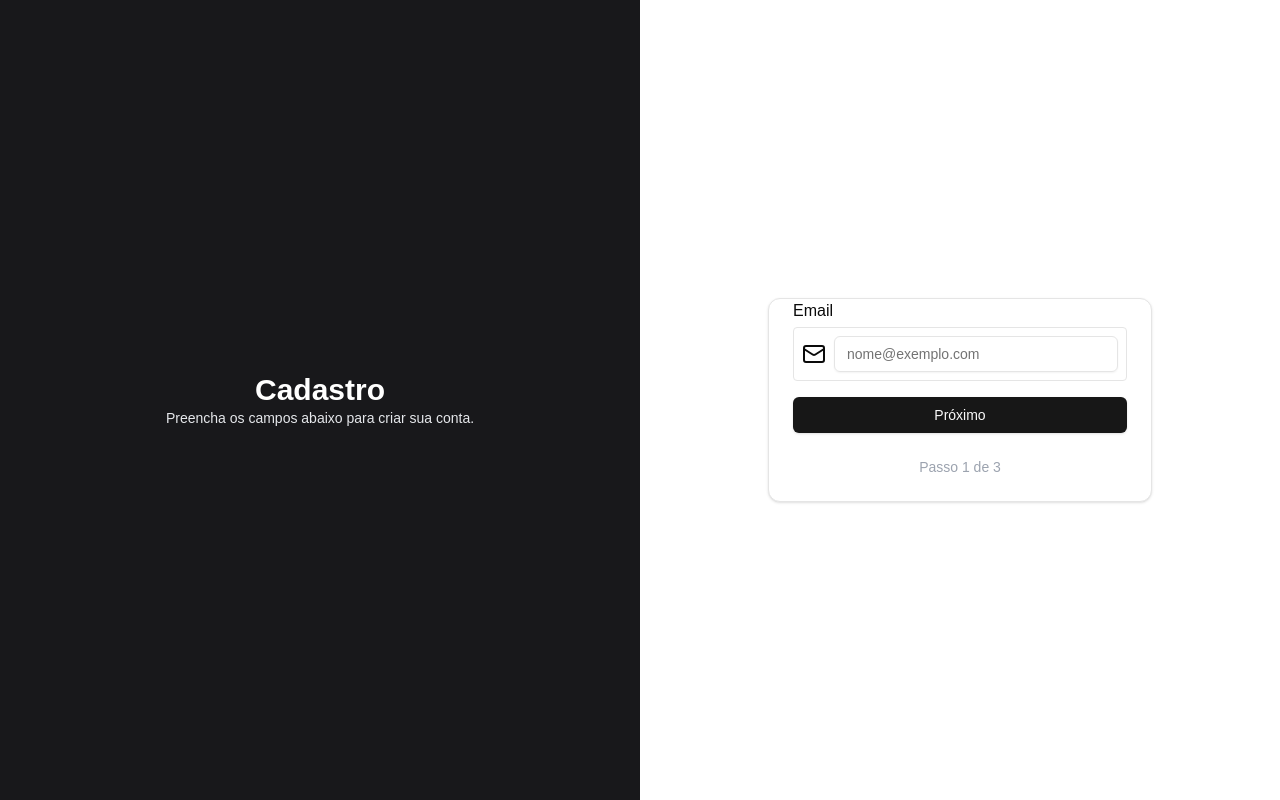
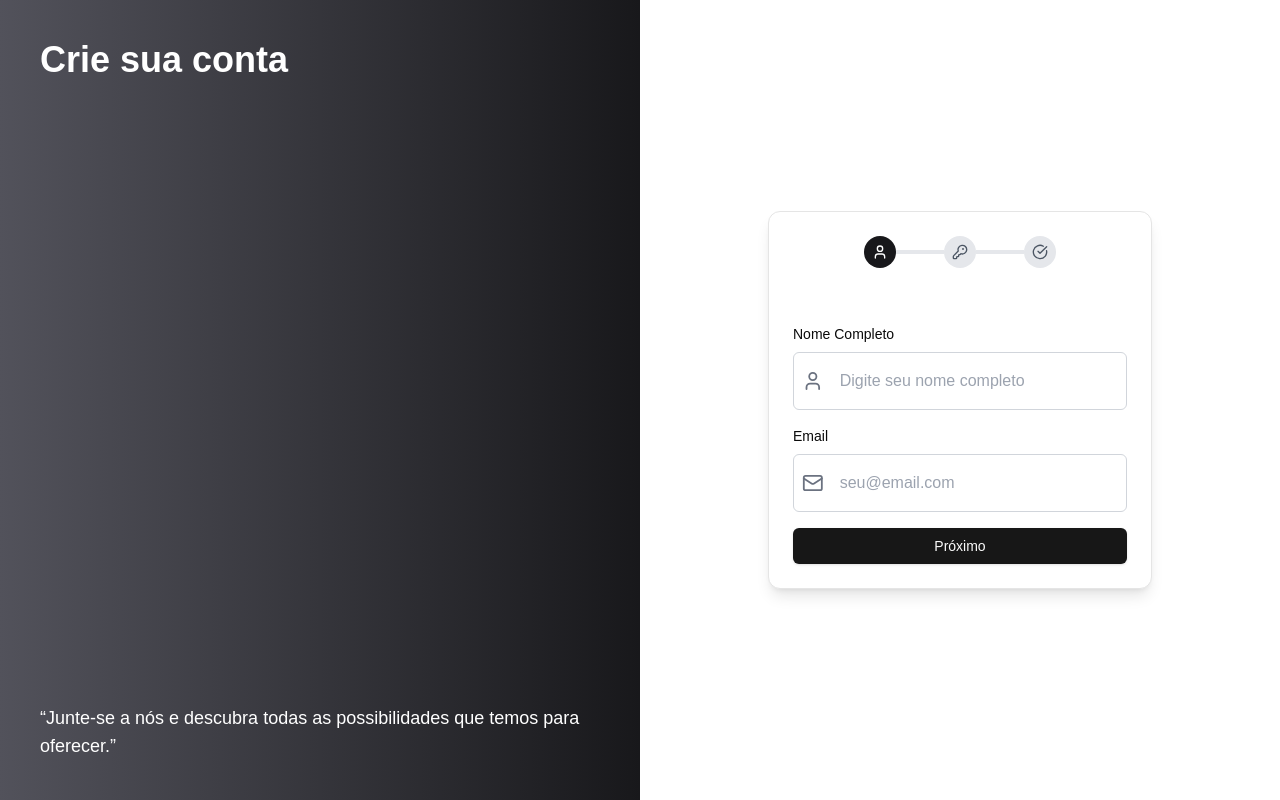
Before and after one commit to morgadothiago/whaticket_saas_2025, a Next.js app: page /page/signup in a window 1280 px wide. Built offline with nearby package versions, Linux system fonts and the light colour scheme.

Commit message:
create page signin signup forgot-password

```diff
--- /dev/null
+++ b/src/app/components/Input.tsx
@@ -0,0 +1,33 @@
+import { LockIcon, MailIcon, UserIcon } from 'lucide-react';
+
+interface InputProps extends React.InputHTMLAttributes<HTMLInputElement> {
+  label?: string;
+  error?: string;
+  password?: boolean;
+  isProfile?: boolean;
+}
+
+const TextInput: React.FC<InputProps> = ({ label, error, password, isProfile, ...props }) => {
+  return (
+    <div className="flex flex-col space-y-2">
+      {label && <label className="text-sm font-medium">{label}</label>}
+      <div className={`flex items-center border rounded-md p-2 ${error ? 'border-red-500' : 'border-gray-300'}`}>
+        {password ? (
+          <LockIcon className="mr-2 text-gray-500" />
+        ) : isProfile ? (
+          <UserIcon className="mr-2 text-gray-500" />
+        ) : (
+          <MailIcon className="mr-2 text-gray-500" />
+        )}
+        <input
+          type={password ? "password" : "text"}
+          className={`w-full p-2 border-none outline-none ${error ? 'text-red-500' : 'text-gray-900'}`}
+          {...props}
+        />
+      </div>
+      {error && <p className="text-sm text-red-500">{error}</p>}
+    </div>
+  );
+};
+
+export default TextInput;
--- a/src/app/page/forgot-password/page.tsx
+++ b/src/app/page/forgot-password/page.tsx
@@ -8,11 +8,15 @@ import { HeroSection } from './components/HeroSection'
 
 export default function ForgotPasswordPage() {
   const [isLoading, setIsLoading] = useState(false)
+  const [isSubmitted, setIsSubmitted] = useState(false)
 
   const handleSubmit = async (data: { email: string }) => {
     try {
       setIsLoading(true)
       console.log(JSON.stringify({ message: 'Sending password reset email to', email: data.email }))
+      // Simulate email sending
+      await new Promise(resolve => setTimeout(resolve, 1000)); // Simulate network delay
+      setIsSubmitted(true);
       toast.success('Email de recuperação enviado com sucesso!', {
         position: 'top-right',
         richColors: true,
@@ -31,7 +35,19 @@ export default function ForgotPasswordPage() {
       <div className="lg:p-8">
         <Card className="mx-auto max-w-sm">
           <CardContent>
-            <ForgotPasswordForm onSubmit={handleSubmit} isLoading={isLoading} />
+            {!isSubmitted ? (
+              <ForgotPasswordForm onSubmit={handleSubmit} isLoading={isLoading} />
+            ) : (
+              <div className="text-center">
+                <h2 className="text-lg font-bold mb-4">Verifique seu Email</h2>
+                <p className="text-sm text-gray-600 mb-2">
+                  Um email foi enviado para você com instruções para redefinir sua senha.
+                </p>
+                <p className="text-sm text-gray-400">
+                  Se você não receber o email, verifique sua caixa de spam ou tente novamente.
+                </p>
+              </div>
+            )}
           </CardContent>
           <CardFooter>
             <p className="text-sm text-gray-400 text-center w-full">
--- a/src/app/page/signin/page.tsx
+++ b/src/app/page/signin/page.tsx
@@ -97,7 +97,7 @@ export default function SignInPage() {
                     type="password"
                     placeholder="Digite sua senha"
                     {...register('password')}
-
+                    password={true}
                   />
                 </div>
                 <Button
--- /dev/null
+++ b/src/app/page/signup/components/PasswordStep.tsx
@@ -0,0 +1,47 @@
+import { UseFormReturn } from 'react-hook-form';
+import TextInput from '@/app/components/Input';
+import { Button } from '@/components/ui/button';
+
+interface PasswordStepProps {
+  form: UseFormReturn<any>;
+  onBack: () => void;
+  onNext: () => void;
+}
+
+export function PasswordStep({ form, onBack, onNext }: PasswordStepProps) {
+  const { register, formState: { errors } } = form;
+
+  return (
+    <div className="space-y-4">
+      <TextInput
+        label="Senha"
+        type="password"
+        placeholder="Digite sua senha"
+        {...register('password')}
+
+      />
+      <TextInput
+        label="Confirmar Senha"
+        type="password"
+        placeholder="Confirme sua senha"
+        {...register('confirmPassword')}
+
+      />
+      <div className="flex gap-3">
+        <Button
+          variant="outline"
+          className="w-full"
+          onClick={onBack}
+        >
+          Voltar
+        </Button>
+        <Button
+          className="w-full"
+          onClick={onNext}
+        >
+          Próximo
+        </Button>
+      </div>
+    </div>
+  );
+}
--- /dev/null
+++ b/src/app/page/signup/components/PersonalInfoStep.tsx
@@ -0,0 +1,36 @@
+import { UseFormReturn } from 'react-hook-form';
+import TextInput from '@/app/components/Input';
+import { Button } from '@/components/ui/button';
+
+interface PersonalInfoStepProps {
+  form: UseFormReturn<any>;
+  onNext: () => void;
+}
+
+export function PersonalInfoStep({ form, onNext }: PersonalInfoStepProps) {
+  const { register, formState: { errors } } = form;
+
+  return (
+    <div className="space-y-4">
+      <TextInput
+        label="Nome Completo"
+        placeholder="Digite seu nome completo"
+        {...register('fullName')}
+
+        isProfile={true}
+      />
+      <TextInput
+        label="Email"
+        placeholder="seu@email.com"
+        {...register('email')}
+        error={errors.email?.message}
+      />
+      <Button
+        className="w-full"
+        onClick={onNext}
+      >
+        Próximo
+      </Button>
+    </div>
+  );
+}
--- /dev/null
+++ b/src/app/page/signup/components/ReviewStep.tsx
@@ -0,0 +1,44 @@
+import { UseFormReturn } from 'react-hook-form';
+import { Button } from '@/components/ui/button';
+
+interface ReviewStepProps {
+  form: UseFormReturn<any>;
+  onBack: () => void;
+  onSubmit: () => void;
+  isLoading: boolean;
+}
+
+export function ReviewStep({ form, onBack, onSubmit, isLoading }: ReviewStepProps) {
+  const { getValues } = form;
+  const values = getValues();
+
+  return (
+    <div className="space-y-6">
+      <div className="space-y-4">
+        <div className="rounded-lg bg-gray-50 p-4">
+          <h3 className="font-medium mb-2">Revise suas informações</h3>
+          <div className="space-y-2 text-sm">
+            <p><span className="text-gray-600">Nome:</span> {values.fullName}</p>
+            <p><span className="text-gray-600">Email:</span> {values.email}</p>
+          </div>
+        </div>
+      </div>
+      <div className="flex gap-3">
+        <Button
+          variant="outline"
+          className="w-full"
+          onClick={onBack}
+        >
+          Voltar
+        </Button>
+        <Button
+          className="w-full"
+          onClick={onSubmit}
+          disabled={isLoading}
+        >
+          {isLoading ? 'Criando conta...' : 'Criar conta'}
+        </Button>
+      </div>
+    </div>
+  );
+}
--- /dev/null
+++ b/src/app/page/signup/components/StepIndicator.tsx
@@ -0,0 +1,44 @@
+import { User, KeyRound, CheckCircle } from 'lucide-react';
+
+interface StepIndicatorProps {
+  currentStep: number;
+  totalSteps: number;
+}
+
+export function StepIndicator({ currentStep, totalSteps }: StepIndicatorProps) {
+  const getStepIcon = (step: number) => {
+    switch (step) {
+      case 1:
+        return <User className="w-4 h-4" />;
+      case 2:
+        return <KeyRound className="w-4 h-4" />;
+      case 3:
+        return <CheckCircle className="w-4 h-4" />;
+      default:
+        return step;
+    }
+  };
+
+  return (
+    <div className="flex items-center justify-center mb-8">
+      {[...Array(totalSteps)].map((_, index) => (
+        <div key={index} className="flex items-center">
+          <div
+            className={`w-8 h-8 rounded-full flex items-center justify-center ${index + 1 <= currentStep
+                ? 'bg-zinc-900 text-white'
+                : 'bg-gray-200 text-gray-600'
+              }`}
+          >
+            {getStepIcon(index + 1)}
+          </div>
+          {index < totalSteps - 1 && (
+            <div
+              className={`w-12 h-1 ${index + 1 < currentStep ? 'bg-zinc-900' : 'bg-gray-200'
+                }`}
+            />
+          )}
+        </div>
+      ))}
+    </div>
+  );
+}
--- a/src/app/page/signup/page.tsx
+++ b/src/app/page/signup/page.tsx
@@ -1,92 +1,98 @@
 'use client'
 
 import React, { useState } from 'react';
-import { Button } from '@/components/ui/button';
-import { Card, CardHeader, CardContent, CardFooter } from '@/components/ui/card';
-import TextInput from '@/app/components/Input';
 import { useForm } from 'react-hook-form';
+import { yupResolver } from '@hookform/resolvers/yup';
+import * as yup from 'yup';
+import { Card, CardContent, CardHeader } from '@/components/ui/card';
 import { toast } from 'sonner';
+import { useRouter } from 'next/navigation';
+import { StepIndicator } from './components/StepIndicator';
+import { PersonalInfoStep } from './components/PersonalInfoStep';
+import { PasswordStep } from './components/PasswordStep';
+import { ReviewStep } from './components/ReviewStep';
 
-type SignupForm = {
-  email: string;
-  password: string;
-  confirmPassword: string;
-};
+const schema = yup.object().shape({
+  fullName: yup.string().required('Nome é obrigatório'),
+  email: yup.string().email('Email inválido').required('Email é obrigatório'),
+  password: yup.string()
+    .min(6, 'A senha deve ter pelo menos 6 caracteres')
+    .required('Senha é obrigatória'),
+  confirmPassword: yup.string()
+    .oneOf([yup.ref('password')], 'As senhas não conferem')
+    .required('Confirmação de senha é obrigatória'),
+});
 
-export default function SignupPage() {
-  const [step, setStep] = useState(1);
-  const { register, handleSubmit } = useForm<SignupForm>();
+export default function SignUpPage() {
+  const [currentStep, setCurrentStep] = useState(1);
+  const [isLoading, setIsLoading] = useState(false);
+  const router = useRouter();
+  const form = useForm({
+    resolver: yupResolver(schema),
+    mode: 'onChange'
+  });
 
-  const onSubmit = (data: SignupForm) => {
-    if (step === 3) {
-      // Handle final submission
-      console.log('User data:', data);
-      toast.success('Cadastro realizado com sucesso!');
-    } else {
-      setStep(step + 1);
+  const nextStep = () => setCurrentStep(prev => prev + 1);
+  const prevStep = () => setCurrentStep(prev => prev - 1);
+
+  const onSubmit = async () => {
+    try {
+      setIsLoading(true);
+      const values = form.getValues();
+      console.log('Form submitted:', values);
+
+      // Simulate API call
+      await new Promise(resolve => setTimeout(resolve, 1500));
+
+      toast.success('Conta criada com sucesso!', {
+        position: 'top-right',
+        richColors: true,
+      });
+
+      router.push('/page/signin');
+    } catch (error) {
+      toast.error('Erro ao criar conta. Tente novamente.');
+    } finally {
+      setIsLoading(false);
+    }
+  };
+
+  const renderStep = () => {
+    switch (currentStep) {
+      case 1:
+        return <PersonalInfoStep form={form} onNext={nextStep} />;
+      case 2:
+        return <PasswordStep form={form} onBack={prevStep} onNext={nextStep} />;
+      case 3:
+        return <ReviewStep form={form} onBack={prevStep} onSubmit={onSubmit} isLoading={isLoading} />;
+      default:
+        return null;
     }
   };
 
   return (
     <div className="container relative h-screen flex-col items-center justify-center grid lg:max-w-none lg:grid-cols-2 lg:px-0">
       <div className="relative hidden h-full flex-col bg-muted p-10 text-white lg:flex dark:border-r">
-        <div className="absolute inset-0 bg-zinc-900 flex items-center justify-center" />
-        <div className="relative z-20 flex flex-col items-center text-lg font-medium justify-center h-full">
-          <h1 className="text-3xl font-bold text-center">Cadastro</h1>
-          <p className="text-sm text-gray-200 text-center">
-            Preencha os campos abaixo para criar sua conta.
-          </p>
+        <div className="absolute inset-0 bg-gradient-to-r from-zinc-600 bg-zinc-900" />
+        <div className="relative z-20 flex items-center text-lg font-medium">
+          <h1 className="text-4xl font-extrabold">Crie sua conta</h1>
+        </div>
+        <div className="relative z-20 mt-auto">
+          <blockquote className="space-y-2">
+            <p className="text-lg">
+              &ldquo;Junte-se a nós e descubra todas as possibilidades que temos para oferecer.&rdquo;
+            </p>
+          </blockquote>
         </div>
       </div>
       <div className="lg:p-8">
-        <Card className="mx-auto max-w-sm">
+        <Card className="mx-auto max-w-sm shadow-lg">
+          <CardHeader>
+            <StepIndicator currentStep={currentStep} totalSteps={3} />
+          </CardHeader>
           <CardContent>
-            <form onSubmit={handleSubmit(onSubmit)} className="space-y-4">
-              {step === 1 && (
-                <>
-                  <TextInput
-                    label="Email"
-                    placeholder="nome@exemplo.com"
-                    {...register('email')}
-                  />
-                  <Button className="w-full" type="submit">
-                    Próximo
-                  </Button>
-                </>
-              )}
-              {step === 2 && (
-                <>
-                  <TextInput
-                    label="Senha"
-                    type="password"
-                    placeholder="Digite sua senha"
-                    {...register('password')}
-                  />
-                  <Button className="w-full" type="submit">
-                    Próximo
-                  </Button>
-                </>
-              )}
-              {step === 3 && (
-                <>
-                  <TextInput
-                    label="Confirmar Senha"
-                    type="password"
-                    placeholder="Confirme sua senha"
-                    {...register('confirmPassword')}
-                  />
-                  <Button className="w-full" type="submit">
-                    Finalizar Cadastro
-                  </Button>
-                </>
-              )}
-            </form>
+            {renderStep()}
           </CardContent>
-          <CardFooter>
-            <p className="text-sm text-gray-400 text-center w-full">
-              Passo {step} de 3
-            </p>
-          </CardFooter>
         </Card>
       </div>
     </div>
```
